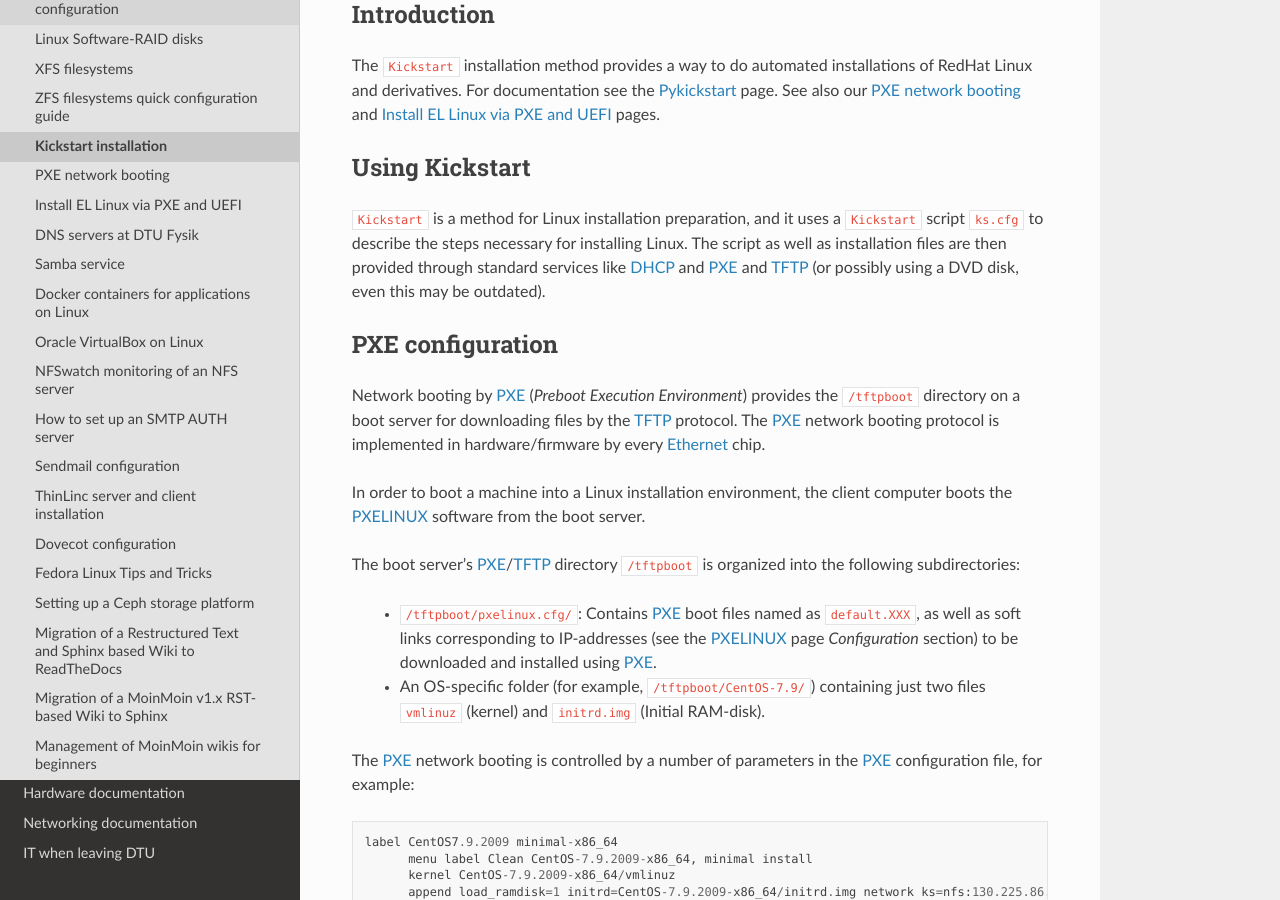
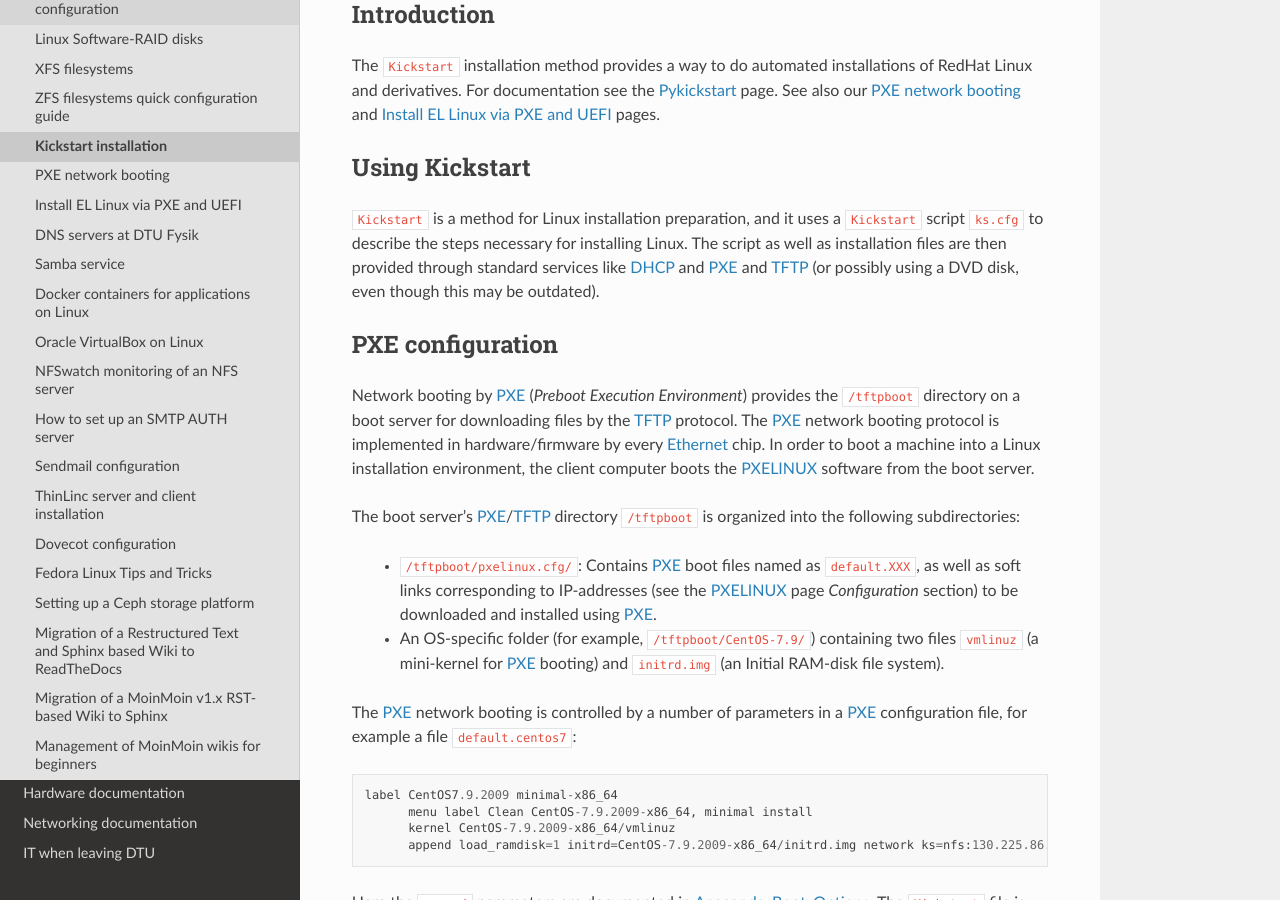
Before and after one commit to OleHolmNielsen/ITwiki, a Sphinx documentation site: the page built from docs/Kickstart.rst, in a window 1280 px wide and 900 px high, scrolled down 366 px. Built offline with Sphinx 7.4.7 and the Read the Docs theme 2.0.0, drawn with Linux system fonts in a browser that asks for light colours.

Commit message:
Documentation update

```diff
--- a/docs/Kickstart.rst
+++ b/docs/Kickstart.rst
@@ -26,7 +26,7 @@ Using Kickstart
 ``Kickstart`` is a method for Linux installation preparation,
 and it uses a ``Kickstart`` script ``ks.cfg`` to describe the steps necessary for installing Linux.
 The script as well as installation files are then provided through standard services like DHCP_ and PXE_ and TFTP_
-(or possibly using a DVD disk, even this may be outdated).
+(or possibly using a DVD disk, even though this may be outdated).
 
 PXE configuration
 =================
@@ -34,7 +34,6 @@ PXE configuration
 Network booting by PXE_ (*Preboot Execution Environment*)
 provides the ``/tftpboot`` directory on a boot server for downloading files by the TFTP_ protocol.
 The PXE_ network booting protocol is implemented in hardware/firmware by every Ethernet_ chip.
-
 In order to boot a machine into a Linux installation environment,
 the client computer boots the PXELINUX_ software from the boot server.
 
@@ -44,9 +43,10 @@ The boot server's PXE_/TFTP_ directory ``/tftpboot`` is organized into the follo
    as well as soft links corresponding to IP-addresses (see the PXELINUX_ page *Configuration* section)
    to be downloaded and installed using PXE_.
 
- * An OS-specific folder (for example, ``/tftpboot/CentOS-7.9/``) containing just two files ``vmlinuz`` (kernel) and ``initrd.img`` (Initial RAM-disk).
+ * An OS-specific folder (for example, ``/tftpboot/CentOS-7.9/``) containing two files ``vmlinuz`` (a mini-kernel for PXE_ booting)
+   and ``initrd.img`` (an Initial RAM-disk file system).
 
-The PXE_ network booting is controlled by a number of parameters in the PXE_ configuration file, for example::
+The PXE_ network booting is controlled by a number of parameters in a PXE_ configuration file, for example a file ``default.centos7``::
 
   label CentOS7.9.2009 minimal-x86_64
         menu label Clean CentOS-7.9.2009-x86_64, minimal install
```
